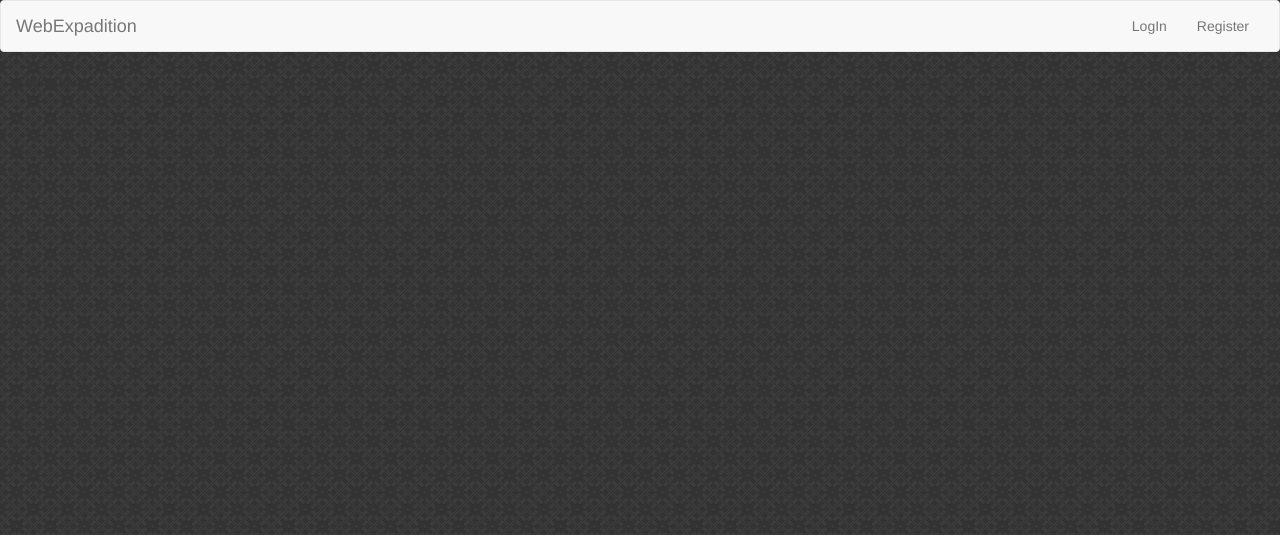
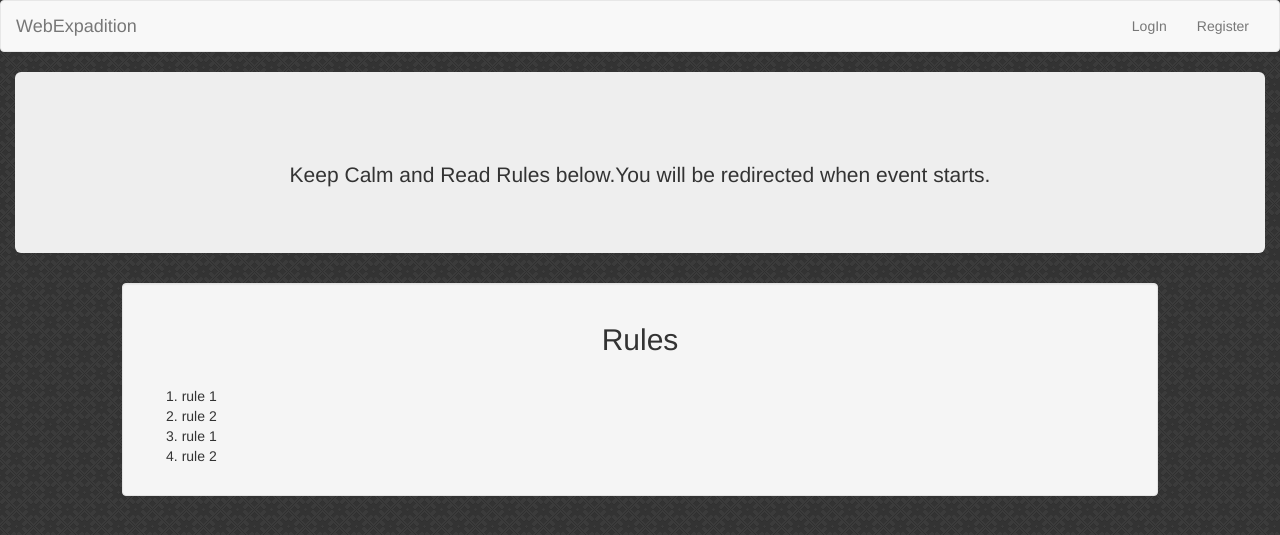
Before and after one commit to bhargav-patel/webexp, a Django app: template templates/quiz/waiting.html in a window 1280 px wide. Shown: the top 535 px of the page. Run offline with Django 3.2, Linux system fonts and the light colour scheme; the template is opened without the code that fills it: most values are stand-ins (such as "Sample title", 1, 10 or a date in 2020); some libraries are stand-ins or nearby versions.

Commit message:
Adeed quiz view. Added countdown in waiting view.

```diff
--- a/authentication/views.py
+++ b/authentication/views.py
@@ -8,7 +8,7 @@
 
 def register(request):
 	if request.user.is_authenticated():
-		return redirect(reverse('waiting'))
+		return redirect(reverse('quiz'))
 	if request.POST:
 		userform = UserForm(request.POST)
 		userprofileform = ProfileForm(request.POST)
@@ -27,7 +27,7 @@
 	error=None
 	next = request.GET.get('next',None)
 	if request.user.is_authenticated():
-		return redirect(reverse('waiting'))
+		return redirect(reverse('quiz'))
 	if request.POST:
 		form = LoginForm(request.POST)
 		if form.is_valid():
@@ -40,7 +40,7 @@
 				if request.GET.get('next') is not None:
 					print('here')
 					return redirect(request.GET["next"])
-				return redirect(reverse('waiting'))
+				return redirect(reverse('quiz'))
 
 		error='Invalid credentials.'
 
--- a/quiz/urls.py
+++ b/quiz/urls.py
@@ -1,5 +1,6 @@
 from django.conf.urls import patterns, include, url
 
 urlpatterns = patterns('',
-	url(r'$', 'quiz.views.waiting',name='waiting'),
+	url(r'waiting$', 'quiz.views.waiting',name='waiting'),
+	url(r'$', 'quiz.views.quiz',name='quiz'),
 )
--- a/templates/base.html
+++ b/templates/base.html
@@ -5,16 +5,15 @@
 	<title>Web Expadition</title>
 	<meta charset="utf-8">
 	<meta name="viewport" content="width=device-width, initial-scale=1">
-	{% block css%}
 	<link rel="stylesheet" href="{% static 'bower_components/bootstrap/dist/css/bootstrap.min.css'%}">
 	<link rel="stylesheet" href="{% static 'bower_components/bootstrap-material-design/dist/css/ripples.min.css'%}">
 	<link rel="stylesheet" href="{% static 'bower_components/bootstrap-material-design/dist/css/material-fullpalette.min.css'%}">
-	{% endblock %}
 	<style>
 		html,body{
 			background:url({% static 'img/bg.png' %});
 		}
 	</style>
+	{% block css%}{% endblock %}
 </head>
 <body>
 {% include "nav.html" %}
@@ -23,7 +22,6 @@
 {% block content %}{% endblock %}
 </div>
 
-{% block js%}
 <script src="{% static 'bower_components/jquery/dist/jquery.min.js'%}"></script>
 <script src="{% static 'bower_components/bootstrap/dist/js/bootstrap.min.js'%}"></script>
 <script src="{% static 'bower_components/bootstrap-material-design/dist/js/ripples.min.js'%}"></script>
@@ -31,6 +29,7 @@
 <script>
   $.material.init();
 </script>
+{% block js%}
 {% endblock %}
 </body>
 </html>
--- /dev/null
+++ b/templates/quiz/quiz.html
@@ -0,0 +1,4 @@
+{% extends "base.html" %}
+{% block content %}
+<p style="color:white">Quiz</p>
+{% endblock %}
--- a/templates/quiz/waiting.html
+++ b/templates/quiz/waiting.html
@@ -1,4 +1,57 @@
 {% extends "base.html" %}
 {% block content %}
-	CountDown
+<div class="jumbotron text-center">
+    <h1 id="clock" class="mdi-action-schedule"></h1>
+	<h1 id="countdown"></h1><br />
+    <p>Keep Calm and Read Rules below.You will be redirected when event starts.</p>
+</div>
+<div class="row">
+	<div class="col-lg-10 col-lg-offset-1">
+		<div class="well bs-component">
+			<h2 class=" text-center">Rules</h2><br />
+			<ol>
+				<li>rule 1</li>
+				<li>rule 2</li>
+				<li>rule 1</li>
+				<li>rule 2</li>
+			<ol>
+		</div>
+	</div>
+</div>
 {% endblock %}
+{% load static %}
+{% block js%}
+<script src="{% static 'bower_components/jquery.countdown/dist/jquery.countdown.js' %}"></script>
+<script type="text/javascript">
+function to2(a)
+{
+	if(a<10){
+		return '0'+a;
+	}
+	return a;
+}
+function dateToStr(d)
+{
+	var dt = d.getDate(),
+		mn = d.getMonth()+1,
+		y = d.getFullYear(),
+		h = d.getHours(),
+		m = d.getMinutes(),
+		s = d.getSeconds();
+
+		dateStr = y+"/"+to2(mn)+"/"+to2(dt)+" "+to2(h)+":"+to2(m)+":"+to2(s)
+
+		return dateStr;
+}
+var n = new Date();
+var ds = dateToStr(new Date(n.getTime()+( {{tds}} *1000)));
+console.log(ds);
+$("#countdown").countdown(ds,function(event) {
+	$(this).text(
+		event.strftime('%H : %M : %S')
+	).on('finish.countdown', function(){
+		location.href = '{% url 'quiz'%}';
+	});
+});
+ </script>
+{%endblock%}
--- a/webexp/settings.py
+++ b/webexp/settings.py
@@ -10,6 +10,8 @@
 
 # Build paths inside the project like this: os.path.join(BASE_DIR, ...)
 import os
+from datetime import datetime,timedelta
+
 BASE_DIR = os.path.dirname(os.path.dirname(__file__))
 
 
@@ -100,3 +102,7 @@
 TEMPLATE_DIRS = (
     os.path.join(BASE_DIR, 'templates'),
 )
+
+QUIZ_TIME = datetime(2015,3,14,18,54,0,0)
+td = timedelta(hours=5,minutes=30)
+QUIZ_TIME = QUIZ_TIME - td;
--- a/webexp/urls.py
+++ b/webexp/urls.py
@@ -8,5 +8,5 @@
 
     url(r'^admin/', include(admin.site.urls)),
 	url(r'^auth/', include('authentication.urls')),
-	url(r'^$', include('quiz.urls')),
+	url(r'^', include('quiz.urls')),
 )
```
Also changed, not shown: quiz/views.py (+17 -2 lines). Lines whose indentation alone changed are shown as unchanged.
